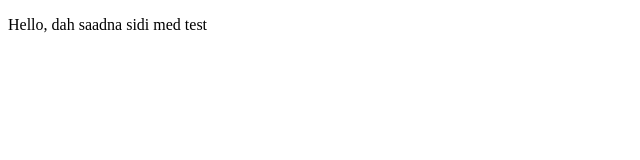
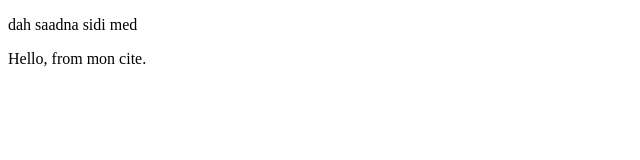
Before and after one commit to sidi215/git_test, a plain HTML site: page index.html in a window 1280 px wide. Shown: the whole page, without its empty margins (0-640 px from the left). Drawn offline with Linux system fonts and the light colour scheme.

Commit message:
test modification 2

```diff
--- a/index.html
+++ b/index.html
@@ -6,6 +6,7 @@
     <title>Document</title>
 </head>
 <body>
-    <p>Hello, dah saadna sidi med test</p>
+    <p>dah saadna sidi med </p>
+    <p>Hello, from mon cite.</p>
 </body>
 </html>
```
